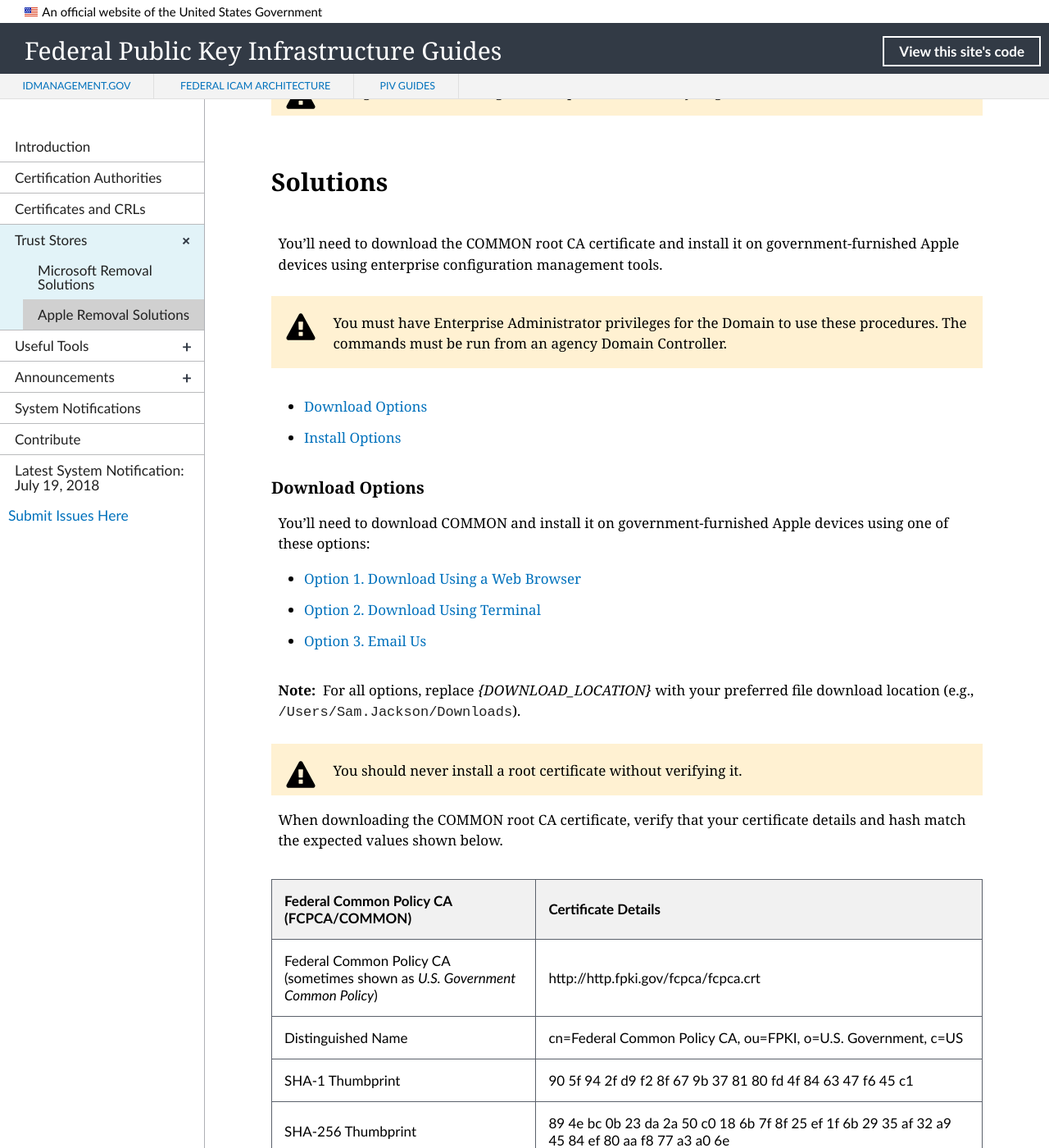
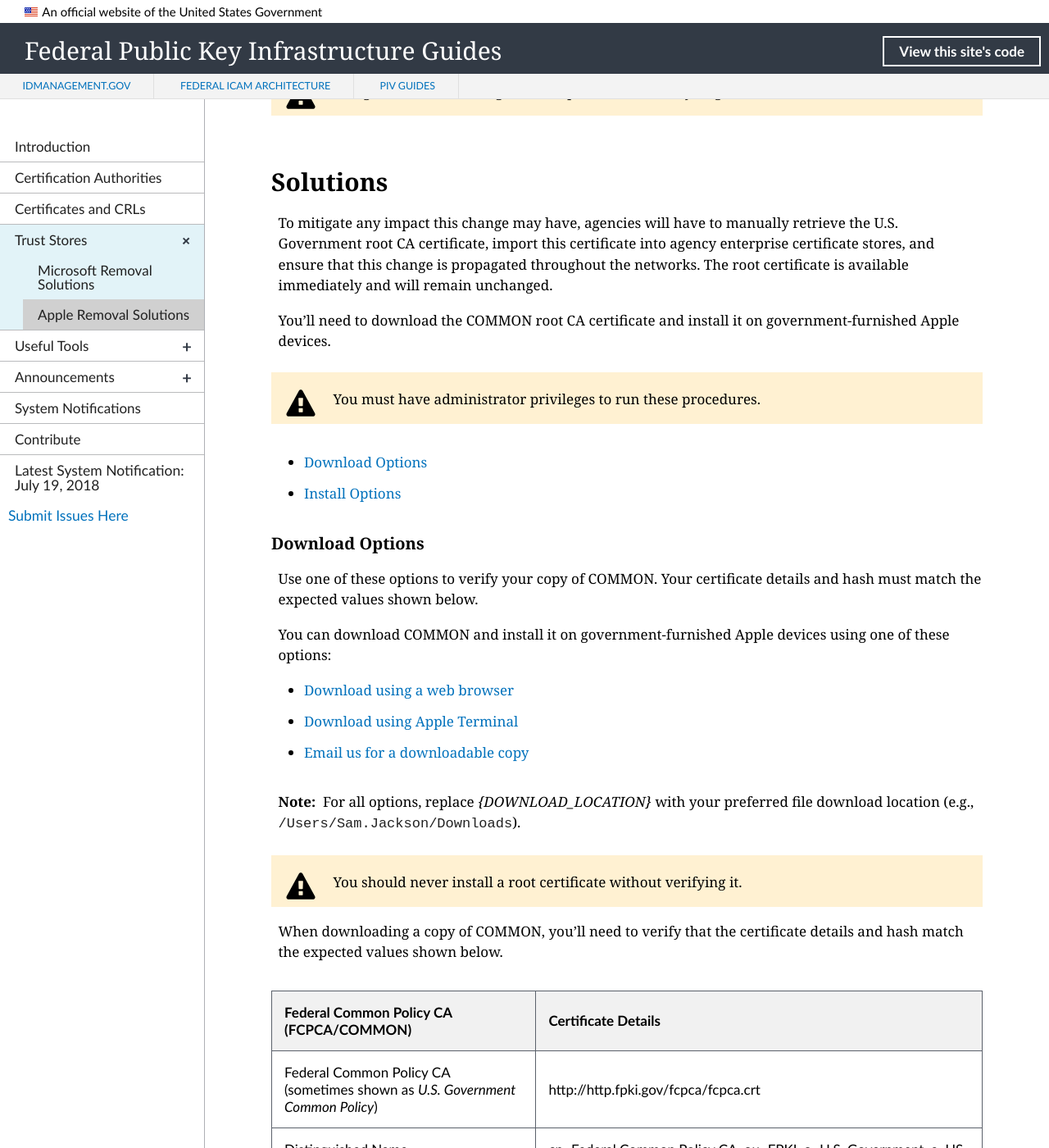
Before and after one commit to GSA/fpki-guides, a Jekyll site: the page built from _truststores/02_appl_removal_solutions.md, in a window 1280 px wide and 1400 px high, scrolled down 554 px. Shown: the whole window at 82% size. Built offline with Jekyll 4.4.1, drawn with Linux system fonts in a browser that asks for light colours; nearby versions of some CDN libraries; library files that are not in the unit come from our copies; some of the changed text lies outside the part shown.

Commit message:
Update apple_trust_store_installation.md
Heading format test with dash

````diff
--- a/_includes/apple_trust_store_installation.md
+++ b/_includes/apple_trust_store_installation.md
@@ -1,24 +1,28 @@
-<br>
-You'll need to download the COMMON root CA certificate and install it on government-furnished Apple devices using enterprise configuration management tools.
+
+To mitigate any impact this change may have, agencies will have to manually retrieve the U.S. Government root CA certificate, import this certificate into agency enterprise certificate stores, and ensure that this change is propagated throughout the networks. The root certificate is available immediately and will remain unchanged.
+
+You'll need to download the COMMON root CA certificate and install it on government-furnished Apple devices.
 <!--Are all our procedures here actually "enterprise" solutions as we say "enterprise configuration management tools" above? Some procedures sound like they are just for a device.-->
-{% include alert-warning.html content="You must have Enterprise Administrator privileges for the Domain to use these procedures. The commands must be run from an agency Domain Controller." %}
+{% include alert-warning.html content="You must have administrator privileges to run these procedures." %}
 
 * [Download Options](#download-options)
 * [Install Options](#install-options)
 
 
 ### Download Options
-You'll need to download COMMON and install it on government-furnished Apple devices using one of these options:
+Use one of these options to verify your copy of COMMON. Your certificate details and hash must match the expected values shown below.
 
-* [Option 1. Download Using a Web Browser](#option-1-download-using-a-web-browser)
-* [Option 2. Download Using Terminal](#option-2-download-using-terminal)
-* [Option 3. Email Us](#option-3-email-us)
+You can download COMMON and install it on government-furnished Apple devices using one of these options:
+
+* [Download using a web browser](#download-using-a-web-browser)
+* [Download using Apple Terminal](#download-using-apple-terminal)
+* [Email us for a downloadable copy](#email-us-for-a-downloadable-copy)
 
 **Note:**&nbsp;&nbsp;For all options, replace _{DOWNLOAD_LOCATION}_ with your preferred file download location (e.g., `/Users/Sam.Jackson/Downloads`).
 
 {% include alert-warning.html content="You should never install a root certificate without verifying it." %}
 
-When downloading the COMMON root CA certificate, verify that your certificate details and hash match the expected values shown below.
+When downloading a copy of COMMON, you'll need to verify that the certificate details and hash match the expected values shown below.
 
 | **Federal Common Policy CA (FCPCA/COMMON)**  | **Certificate Details**                             |
 | :--------  | :-------------------------------     |
@@ -27,11 +31,11 @@
 | SHA-1 Thumbprint | 90 5f 94 2f d9 f2 8f 67 9b 37 81 80 fd 4f 84 63 47 f6 45 c1 |
 | SHA-256 Thumbprint | 89 4e bc 0b 23 da 2a 50 c0 18 6b 7f 8f 25 ef 1f 6b 29 35 af 32 a9 45 84 ef 80 aa f8 77 a3 a0 6e |
 
-#### Option 1. Download Using a Web Browser
+#### Download using a web browser
 
 1. Open your web browser.
 2. Navigate to the COMMON root CA certificate:  http://http.fpki.gov/fcpca/fcpca.crt.
-3. When prompted, download a copy of COMMON to your download location.
+3. When prompted, download a copy of COMMON to your _{DOWNLOAD_LOCATION}_.
 4. Click the *Spotlight* icon and search for _terminal_.
 5. Double-click the Terminal icon (black monitor icon with white ">_") to open a window.
 6. Verify that the certificate's hash matches the SHA-256 Thumbprint in the certificate details above:
@@ -40,7 +44,7 @@
 	$ shasum -a 256 {DOWNLOAD_LOCATION}/fcpca.crt
     ```
 
-#### Option 2. Download Using Terminal
+#### Download using Apple Terminal
 
 1. Click the *Spotlight* icon and search for _terminal_.
 2. Double-click the Terminal icon (black monitor icon with white ">_") to open a window.
@@ -50,28 +54,28 @@
 	$ curl -o {DOWNLOAD_LOCATION}/fcpca.crt "http://http.fpki.gov/fcpca/fcpca.crt"
     ```
 
-4. Verify that the certificate's hash matches the SHA-256 Thumbprint in the certificate details above.
+4. Verify that the certificate's hash matches the SHA-256 Thumbprint in the certificate details above:
 
     ```
 	$ shasum -a 256 {DOWNLOAD_LOCATION}/fcpca.crt
     ```
 
-#### Option 3. Email Us
+#### Email Us for a downloadable copy
 
-Email us at fpki@gsa.gov to request an out-of-band copy of the COMMON for download.
+Email us at fpki@gsa.gov to request an out-of-band copy of COMMON to download.
 
 ### Install Options
 
 Install COMMON on your agency's government-furnished Apple devices using any of these options:
 
-* [Option 1. Install Using an Apple Configuration Profile](#option-1-install-using-an-apple-configuration-profile)
-* [Option 2. Install Using Command Line](#option-2-install-using-command-line)
-* [Option 3. Install Using Apple Keychain](#option-3-install-using-apple-keychain)
-* [Option 4. Install Using Safari Web Browser](#option-4-install-using-safari-web-browser)
+* [Install using an Apple Configuration Profile - macOS and iOS](#option-1-install-using-an-apple-configuration-profile-macOS-and-iOS)
+* [Install using command line](#option-2-install-using-command-line)
+* [Install using Apple Keychain](#option-3-install-using-apple-keychain)
+* [Install using Safari web browser](#option-4-install-using-safari-web-browser)
 
 
-#### Option 1. Install Using an Apple Configuration Profile
-<!--Real confusion with fresh reading. Meaning of "Distribute and Install?" "Profiles distribute," then "profiles install," then profiles are being distributed (next section header). May need to discuss to clarify terms and what is actually happening.-->
+#### Install using an Apple Configuration Profile - macOS and iOS
+
 This option works for both **macOS and iOS** devices.
 
 Apple Configuration Profiles (XML files) can be used to distribute trusted root certificates to your agency's government-furnished Apple devices.<!--Does "distribute" mean that the profile "installs" COMMON?-->  Create a Configuration Profile by using Apple's *Configurator 2* application. An example configuration profile is included beneath these steps:
@@ -174,7 +178,7 @@
 ***Note:** For **iOS only**, if you install COMMON on an iOS device from an email<!--profile?--> or download it<!--from a profile?--> onto an iOS device from an intranet site, you'll need to manually enable SSL trust for COMMON. You don't need to do this when using Configurator, MDM, or an MDM enrollment profile to install COMMON. COMMON will automatically be enabled for SSL trust. To enable full trust for COMMON when received by email or downloaded from an intranet site, see [Enable Full Trust for COMMON](#enable-full-trust-for-common).
 
 
-#### Option 2. Install Using Command Line
+#### Install using command line
 This option is for **macOS** devices only.
 
 1. Command line:
@@ -183,7 +187,7 @@
 	$ sudo security add-trusted-cert -d -r trustRoot -k "/Library/Keychains/System.keychain" {DOWNLOAD_LOCATION}/fcpca.crt
     ```
 
-#### Option 3. Install Using Apple Keychain
+#### Install using Apple Keychain
 This option is for **macOS** devices only.
 
 1. Browse to your downloaded copy of the COMMON root CA certificate.
@@ -193,7 +197,7 @@
 Non-administrative users may follow the steps above to install COMMON in the Login Keychain specific to their account. This will not impact other user accounts on a device.
 
 
-#### Option 4. Install Using Safari Web Browser
+#### Install Using Safari web browser
 This option is for **iOS** devices only.
 
 1. Launch Safari.
````
